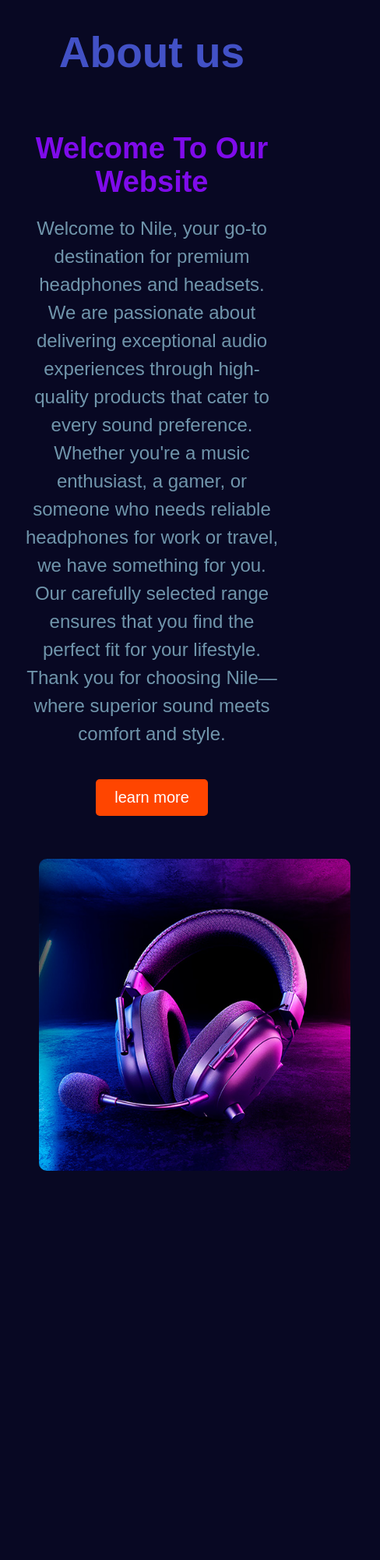
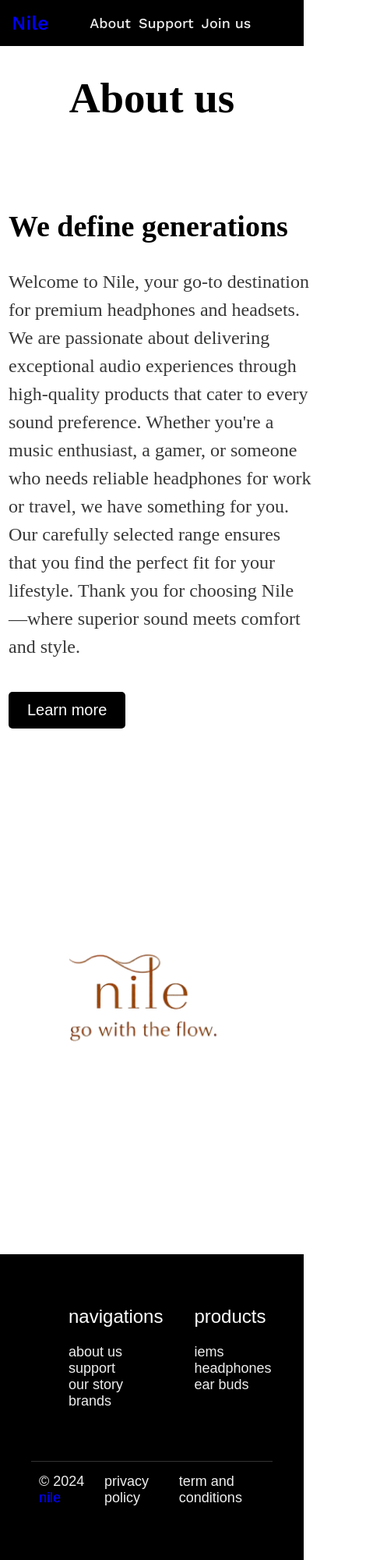
Before and after one commit to IOS2004/Nile, a website: page public/pages/aboutus.html in a window 390 px wide. Shown: the top 2000 px of the page at 78% size, 488 px wide, since content can reach past the window. Before the commit the page ends 1620 px from the top, so only its background shows below. Drawn offline with nearby package versions, Linux system fonts and the light colour scheme; a web font is replaced by a local one.

Commit message:
Fixed css of pages

```diff
--- a/public/pages/aboutus.html
+++ b/public/pages/aboutus.html
@@ -3,28 +3,75 @@
 <head>
     <meta charset="UTF-8">
     <meta name="viewport" content="width=device-width, initial-scale=1.0">
-    <title>Nile.about_us</title>
+    <title>About Nile</title>
+    <link rel="preconnect" href="https://fonts.googleapis.com">
+    <link rel="preconnect" href="https://fonts.gstatic.com" crossorigin>
+    <link
+      href="https://fonts.googleapis.com/css2?family=Inter:ital,opsz,wght@0,14..32,100..900;1,14..32,100..900&family=Open+Sans:ital,wght@0,300..800;1,300..800&family=Work+Sans:ital,wght@0,100..900;1,100..900&family=Ysabeau+SC:wght@1..1000&display=swap"
+      rel="stylesheet">
+    <link rel="stylesheet" href="../styles/style.css">
     <link rel="stylesheet" href="../styles/aboutus.css">
 </head>
 <body background="">
-    <section class="hero">
+<div class="header WorkSans" id="mainHeader">
+    <ul class="header-ul">
+        <li id="logo-text"> <a style="color:blue;" href="/nile">Nile</a> </li>
+        <div class="navs-header">
+        <li> <a href="#">About</a> </li>
+        <li> <a href="support.html">Support</a> </li>
+        <li> <a href="#">Join us</a> </li>
+        </div>
+        <div class="icons-header">
+        </div>
+    </ul>
+    </div>
+
+
+    <section class="hero Inter">
         <div class="heading">
             <h1>About us</h1>
         </div>
         <div class="container">
             <div class="hero-content">
                 <h2>
-                    Welcome To Our Website</h2>
+                    We define generations</h2>
                 <p>
                     Welcome to Nile, your go-to destination for premium headphones and headsets. We are passionate about delivering exceptional audio experiences through high-quality products that cater to every sound preference. Whether you're a music enthusiast, a gamer, or someone who needs reliable headphones for work or travel, we have something for you. Our carefully selected range ensures that you find the perfect fit for your lifestyle. Thank you for choosing Nile—where superior sound meets comfort and style.
                 </p>
-                <button class="cta-button">learn more</button>
+                <button class="cta-button">Learn more</button>
             </div>
             <div class="hero-image">
-                <img src="../images/aboutus.jpg" alt="image">
-
+                <img src="../images/nile-logo.png" alt="logo">
             </div>
         </div>
     </section>
+
+
+
+    <div class="footer" id="mainFooter">
+    <div class="foot-info y-straight">
+        <ul>
+        <li style="font-size: 24px;">navigations</li>
+        <br>
+        <li><a href="#">about us</a></li>
+        <li><a href="#">support</a></li>
+        <li><a href="#">our story</a></li>
+        <li><a href="#">brands</a></li>
+        </ul>
+        <ul>
+        <li style="font-size: 24px;">products</li>
+        <br>
+        <li><a href="#">iems</a></li>
+        <li><a href="#">headphones</a></li>
+        <li><a href="#">ear buds</a></li>
+        </ul>
+    </div>
+    <div class="line-sep"></div>
+    <div class="bottom-line y-straight">
+        <li id="blog"> <a href="#"">&#169; 2024 <span style="color: blue;">nile</span></a> </li>
+        <li> <a href="#">privacy policy</a> </li>
+        <li> <a href="#">term and conditions</a> </li>
+    </div>
+    </div>
 </body>
 </html>
--- a/public/styles/aboutus.css
+++ b/public/styles/aboutus.css
@@ -1,68 +1,34 @@
-*{
-    margin: 0px;
-    padding: 0px;
-    box-sizing: border-box;
-    font-family: "Arial",sans-serif;
-    background-color: rgb(8, 8, 35);
-
-}
-
-.hero{
-        background-color:rgb(8, 8, 35);
-}
 .heading h1{
-    color: rgba(86, 106, 251, 0.758);
+    color: black;
     font-size: 55px;
     text-align: center;
     margin-top: 35px;
 }
-
-::-webkit-scrollbar {
-    width: 12px;
-}
-
-::-webkit-scrollbar-track {
-    background: #080b65;
-}
-
-::-webkit-scrollbar-thumb {
-    background: #1a0746;
-    border-radius: 10px;
-}
-
-::-webkit-scrollbar-thumb:hover {
-    background: #fc8f59;
-}
-
-
 
 .container
 {
     display: flex;
     justify-content: center;
     align-items: center;
-    width: 90%;
-    margin: 65px auto;
+    flex-wrap: wrap-reverse;
+    padding: 24px;
+    margin: 50px;
 }
 
 .hero-content{
- flex:1;
- width: 800px;
- margin: 0px 25px;
+ flex: 0 1 auto;
+ max-width: 700px;
+ margin: 0;
  animation: fadeInup 2s ease;
- padding-right: 300px;
- padding-left: 100px;
 }
 
 .hero-content h2{
     font-size: 38px;
-    margin-bottom: 20px;
-    color: #7f0beb;
 }
 
 .hero-content button{
     display: inline-block;
-    background-color: #ff4500;
+    background-color: #000000;
     color: #fff;
     padding: 12px 24px;
     border-radius: 5px;
@@ -73,35 +39,37 @@
 }
 
 .hero-content button:hover{
-    background-color: #ff6347;
+    background-color: blue;
     transform: scale(1.1);
 }
 .hero-content p{
     font-size: 24px;
     line-height: 1.5;
     margin-bottom: 40px;
-    color: #8ebdd1c8;
+    color: #000000c8;
 }
 .hero-image{
-    flex:1;
-    width: 300px;
-    margin: auto;
+    display: flex;
+    align-self: center;
+    flex: 0 1 auto;
+    width: 500px;
+    padding: 0;
+    margin: 8px;
     animation: fadeInright 2s ease;
 }
 
 img{
-    width: 400;
-    height: 400px;
+    width: 90%;
+    height: 90%;
     border-radius: 10px;
 }
 
 .hero-image img {
-    transition: transform 0.3s ease, box-shadow 0.3s ease;
+    transition: transform 0.3s ease;
 }
 
 .hero-image img:hover {
     transform: scale(1.05);
-    box-shadow: 0 4px 8px rgba(0, 0, 0, 0.3);
 }
 
 
@@ -125,17 +93,8 @@ img{
     .container .hero-content{
         width: 100%;
         flex-direction: column;
-        padding: 5px 30px;
-        text-align: center;
-        margin: 0px 0px;
-    }
-    .container .hero-image{
-        width: 100%;
-        align-items: center;
-        padding: 0px 50px;
-        margin: 50px 0px;
-        justify-content: center;
-
+        margin: 5px;
+        text-align:start;
     }
 
 }
--- a/public/styles/style.css
+++ b/public/styles/style.css
@@ -208,6 +208,7 @@ h1 {
 .item-card img {
   width: 100%;
   height: 100%;
+  margin-bottom: 16px;
   flex: 0 1 auto;
   transition: transform 0.3s ease, box-shadow 0.3s ease;
 }
--- a/public/styles/support.css
+++ b/public/styles/support.css
@@ -1,25 +1,11 @@
-*{
-    margin: 0;
-    padding: 0;
-    box-sizing: border-box;
-    font-family: 'poppins',sans-serif;
-}
-
-.body{
-    background: url(https://t3.ftcdn.net/jpg/04/39/59/32/360_F_439593202_3ZYjuJk9ukG0zzWnNEaUxZKXF01Z0zWu.jpg);
-    background-size: cover;
-
-}
-
 .contact{
-    position: relative;
     min-height: 100vh;
-    padding: 50px 100px;
+    padding: 0px 100px;
     display: flex;
     justify-content: center;
     align-items: center;
     flex-direction: column;
-    background: url();
+    gap: 16px;
 }
 
 .contact .content{
@@ -29,18 +15,15 @@
 
 .contact .content h2{
     font-size: 50px;
-    font-weight: 500;
-
-    color: #cadaff;
-
+    font-weight: 600;
+    padding: 0;
+    margin: 0;
 }
 
 
 .contact .content p{
-     font-weight: 700;
-     text-align: left;
-    color: #bdc9dce7;
-
+     text-align: start;
+     font-size: 22px;
 }
 
 .container {
@@ -56,7 +39,10 @@
     display: flex;
     flex-direction: column;
    color: rgba(56, 23, 218, 0.947);
+}
 
+.box .text {
+    color: black;
 }
 
 .container .contactInfo .box{
@@ -93,25 +79,25 @@
    flex-direction: column;
    margin-left: 20px;
    font-size: 16px;
-   color: #fbe6ff;
    font-weight: 300;
 }
 
 .container .contactInfo .box .text h3{
     font-weight: 500;
-    color:rgb(90, 183, 199) ;
 }
 
 .contactform{
     width: 50%;
     padding: 40px;
-    background: #3952a148;
+    background: #eeeeee;
     border-radius: 5px;
+    transition: transform 0.3s ease, box-shadow 0.3s ease;
 }
-
+.contactform:hover {
+    transform: scale(1.05);
+}
 .contactform h2{
     font-size: 30px;
-    color: #fce7e7;
     font-weight: 500;
     margin-bottom: 20px;
 }
@@ -127,11 +113,9 @@
     width: 100%;
     padding: 5px 0;
     font-size: 16px;
-    color: rgb(238, 236, 243);
     margin: 10px 0;
     border: none;
-    background-color:#3952a148;; ;
-    border-bottom: 2px solid black;
+    background-color: white;
     outline: none;
     resize: none;
 }
@@ -139,7 +123,7 @@
 .contactform .inputBox span{
     position: absolute;
     left: 0;
-    padding: 5px 0;
+    padding: 5px 5px;
     font-size: 16px;
     margin: 10px 0;
     pointer-events: none;
@@ -151,7 +135,6 @@
 .contactform .inputBox input:valid~ span,
 .contactform .inputBox textarea:focus~ span,
 .contactform .inputBox textarea:valid~ span{
-    color: rgb(214, 214, 236) ;
     font-size: 12px;
     transform: translateY(-20px);
 }
@@ -159,7 +142,7 @@
 .contact .inputBox input[type="submit"]
 {
     width: 100px;
-    background: #030360;
+    background: blue;
     color: #f6f2f2;
     border-radius: 2px;
     cursor: pointer;
```
Also changed, not shown: public/pages/profile.html (+3 -3 lines), public/pages/support.html (+48 -5 lines), views/index.html (+1 -1 lines), public/images/aboutus.jpg (deleted), public/images/nile-logo.jpeg (added), public/images/nile-logo.png (added), public/images/valt.png.
